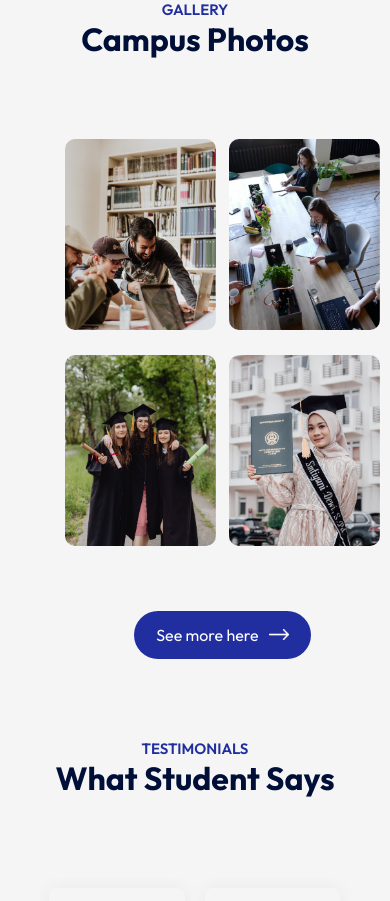
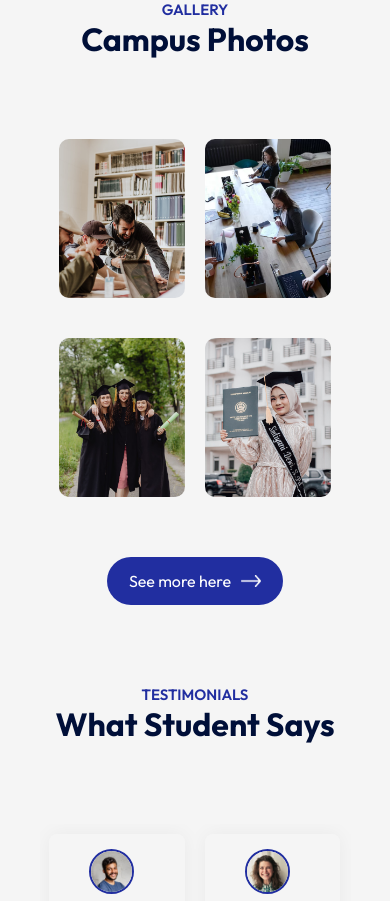
Before and after one commit to MinhKhue289/ReactLearn, a React (Vite) app: page / in a window 390 px wide. Shown: the part 3100-4001 px from the top of the page. Built offline with nearby package versions, Linux system fonts and the light colour scheme.

Commit message:
Fix: Campus photos -> center

```diff
--- a/src/Components/Campus/Campus.css
+++ b/src/Components/Campus/Campus.css
@@ -1,29 +1,33 @@
 .campus {
-    marign:80xp auto;
+    margin: 80px auto;
     width: 90%;
     text-align: center;
     margin-top: 80px;
-    margin-left: 45px
 }
+
 .gallery {
     display: flex;
+    flex-wrap: wrap; /* Allow wrapping for smaller screens */
     align-items: center;
-    justify-content: space-between;
+    justify-content: center; /* Center the images horizontally */
+    gap: 20px; /* Add spacing between images */
     margin: 0 auto;
-    margin-bottom:40px;
+    margin-bottom: 40px;
 }
+
 .gallery img {
-    width: 23%;
+    width: 23%; /* Default width for larger screens */
     border-radius: 10px;
 }
 
 /* MEDIA QUERY */
-@media (max-width:800px) {
+@media (max-width: 800px) {
     .gallery {
         flex-wrap: wrap;
+        justify-content: center; /* Ensure centering on smaller screens */
     }
     .gallery img {
-        width: 48%;
-        margin-bottom: 25px;
+        width: 40%; /* Adjust image size to fit 2 images per row */
+        margin-bottom: 20px; /* Add spacing between rows */
     }
 }
```
